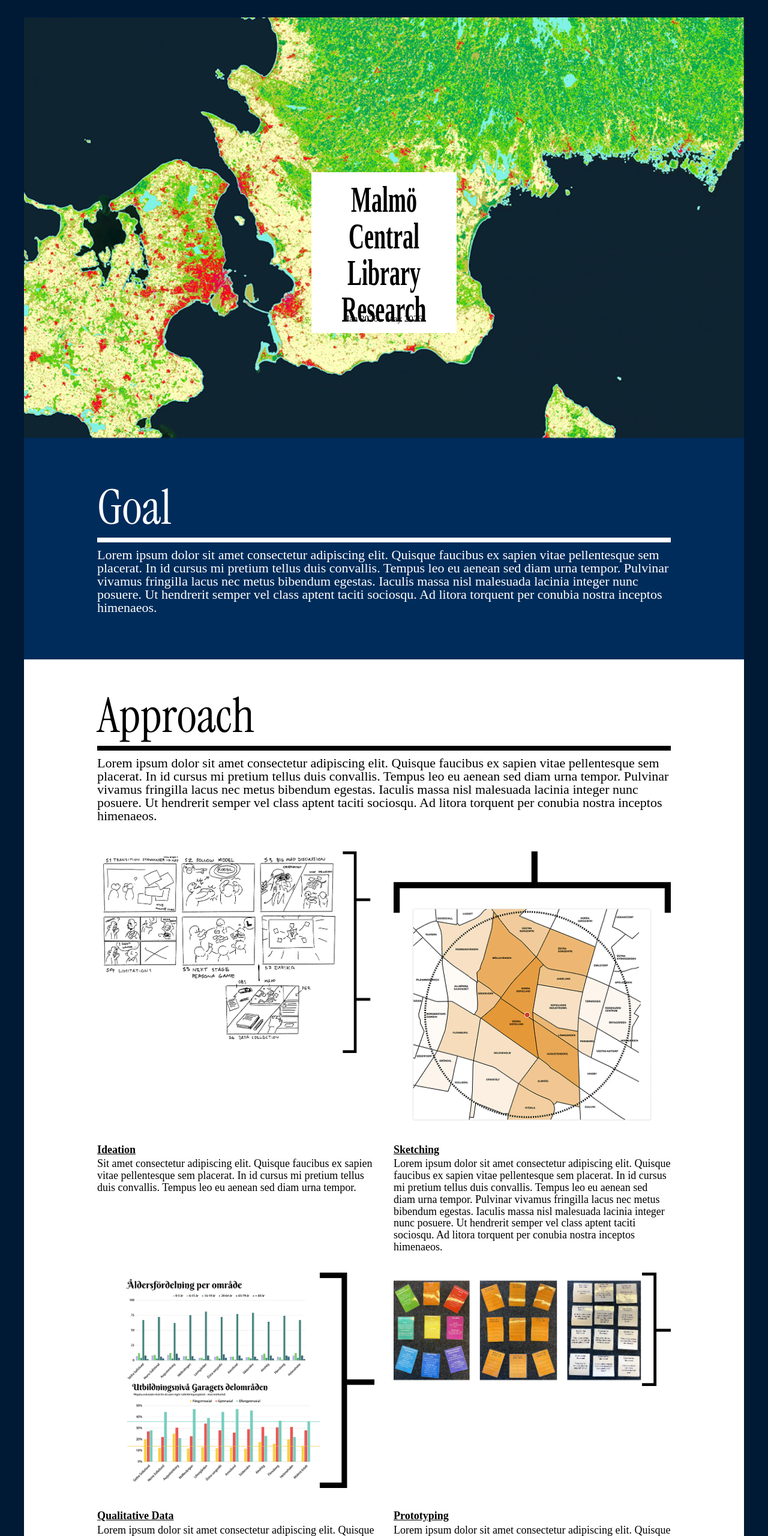
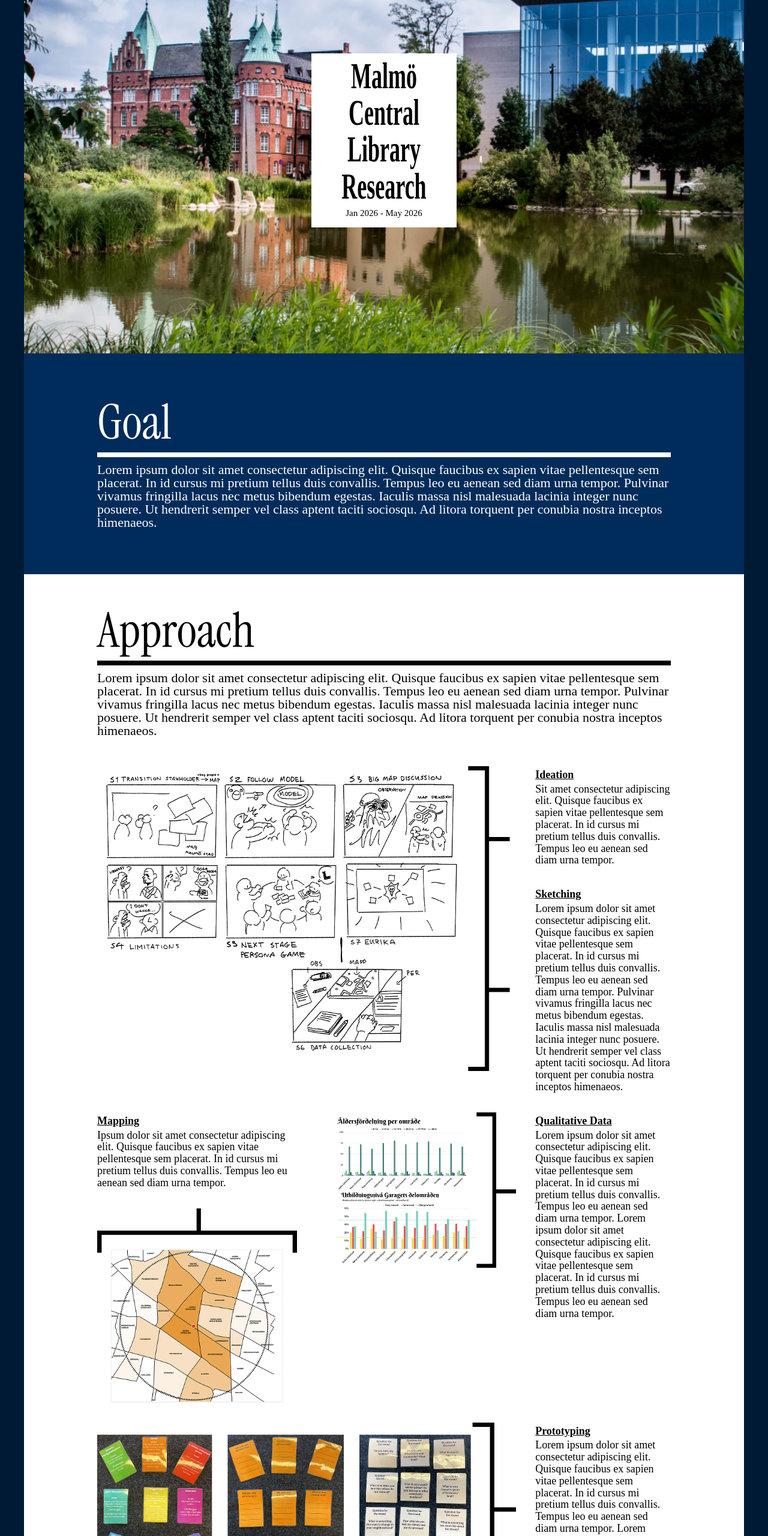
Before and after one commit to CakeEatingSnake/Portfolio_Website_Nest, a website: page Malmo_lib.html in a window 1280 px wide. Shown: the part 240-2800 px from the top of the page at 60% size. Drawn offline with nearby package versions, Linux system fonts and the light colour scheme.

Commit message:
Fixed mainly CSS and as well postioning issues that were there. Also improved the menu responsiveness, and gaps that were occuring at larger sizes. Tried to make a new grid using Isotope and masonry, but that didn't work, as I was trying to fix the horrible grid fo Malm_Lib html. I am going to have just make a new standerized grid for all the projects so in the future I don't lose my mind by doing this. The masonry stuff was completely removed, although it could be used in the future.

```diff
--- a/Malmo_lib.html
+++ b/Malmo_lib.html
@@ -34,7 +34,7 @@
         <section class="project-container-wrapper">
             <div class="project-frame">
                 <div class="header-container">
-                    <img class="header-image" src="Images-for-web/Project_Page_Images/Map_Header.png" alt="header-image">
+                    <img class="header-image" src="Images-for-web/Project_Page_Images/Lib_Header.png" alt="header-image">
                     <div class="text-container">
                         <h1 class="title">
                             Malmö<br>
@@ -81,7 +81,7 @@
                             Ut hendrerit semper vel class aptent taciti sociosqu. Ad litora torquent per conubia nostra inceptos himenaeos.
                         </h3>
                     </div>
-                    <div class="content-grid3">
+                    <div class="content-grid2">
                         <img class="lib-img1" src="Images-for-web/Project_Page_Images/Library_Img_1.png" alt="">
                         <img class="lib-img2" src="Images-for-web/Project_Page_Images/Library_Img_2.png" alt="">
                         <img class="lib-img3" src="Images-for-web/Project_Page_Images/Library_Img_3.png" alt="">
@@ -197,5 +197,6 @@
     </div>
     <script src="https://cdnjs.cloudflare.com/ajax/libs/animejs/3.2.1/anime.min.js"></script>
     <script src="script.js"></script>
+
 </body>
 </html>
--- a/globals.css
+++ b/globals.css
@@ -208,7 +208,7 @@ html {
     display: flex;
     top: 40px;
     margin-top: 10px;
-    margin-left: auto;
+
     height: auto;
     z-index: 10;
     left: auto;
@@ -365,11 +365,7 @@ end-banner {
    ========================================================== */
 
 /* 1. Large Screen Adjustments */
-@media (min-width: 1200px) {
-    .desktop .div {
-        padding-top: 10rem;
-    }
-}
+
 
 /* 2. Compact Screen Adjustments */
 @media (max-width: 1460px) {
@@ -403,7 +399,6 @@ end-banner {
 
 
     .desktop .overlap-group {
-        margin-left: 5%;
         min-width: 160px;
         gap: 6px;
         flex-direction: row;
--- a/index.css
+++ b/index.css
@@ -92,6 +92,7 @@ html {
       width: 100%;
       max-width: 1200px;
       top: 2.5rem;
+
       margin: 0 auto;
       z-index: 2;
       box-sizing: border-box;
--- a/project.css
+++ b/project.css
@@ -42,7 +42,7 @@
     background-color: #005532;
     width: 100%;
     max-width: 1200px;
-    top: 9rem;
+    top: 3rem;
     margin: 0 auto;
     z-index: 2;
     box-sizing: border-box;
@@ -79,7 +79,6 @@
     align-items: center;
     width: 100%;
     max-width: 1200px;
-    padding-bottom: 6rem;
     box-sizing: border-box;
 }
 
@@ -103,7 +102,7 @@
 
 .text-container {
     position: absolute;
-    top: 75%;
+    top: 70%;
     left: 50%;
     transform: translate(-50%, -100%);
     z-index: 3;
@@ -124,6 +123,8 @@
     font-weight: 700;
     font-size: 36px;
     transform: scaleY(1.7);
+    padding-bottom: 22px;
+    z-index: 2;
 }
 
 .bot-container {
@@ -264,25 +265,20 @@
 /* ==========================
    Gird for Malmo_Lib html
    ========================== */
-
    .content-grid2 {
     display: grid;
-/* What a horrible solution, but this is the only way I can rearrage the elements the way I want. Too Bad! */
-    grid-template-columns: 1fr 1fr 1fr;
+    grid-template-columns: 2fr 2fr 2fr 2fr 3fr;
     grid-template-areas:
-    "img1 img1 img1 img1 box1 box1"
-    "img1 img1 img1 img1 box1 box1"
-    "img1 img1 img1 img1 box2 box2"
-    "img1 img1 img1 img1 box2 box2"
-    "img2 img2 img2 img3 img3 box3"
-    "img2 img2 img2 img3 img3 box3"
-    "box5 box5 box5 img3 img3 box3"
-    "img4 img4 img4 img4 box4 box4";
-    gap: 3rem;
+        "img1  img1  img1  img1  box1"
+        "img1  img1  img1  img1  box2"
+        "box5  box5  img3  img3  box3"
+        "img2  img2  img3  img3  box3"
+        "img4  img4  img4  img4  box4";
+    gap: 2rem;
     align-items: start;
     width: 100%;
+    margin-top: 3rem;
 }
-
 .lib-img1 { grid-area: img1; width: 100%; }
 .lib-img2 { grid-area: img2; width: 100%; }
 .lib-img3 { grid-area: img3; width: 100%; }
@@ -465,6 +461,7 @@
 
     .text-container {
         width: 200px; /* Slightly narrower to fit smaller header images */
+        top: 75%;
     }
 
     .title {
@@ -632,11 +629,14 @@
     }
 
     /* End Banner Adjustments */
+    /* Note: When testing in devtools, although it doesn't look like it, it's working correctly.
+    It's just something with the dev tool responsive features that are causing it to clip */
     end-banner {
         flex-direction: column;
         padding: 40px 20px;
         text-align: center;
         background-size: cover;
+        margin-top: auto;
     }
 
     .end-accent {
```
